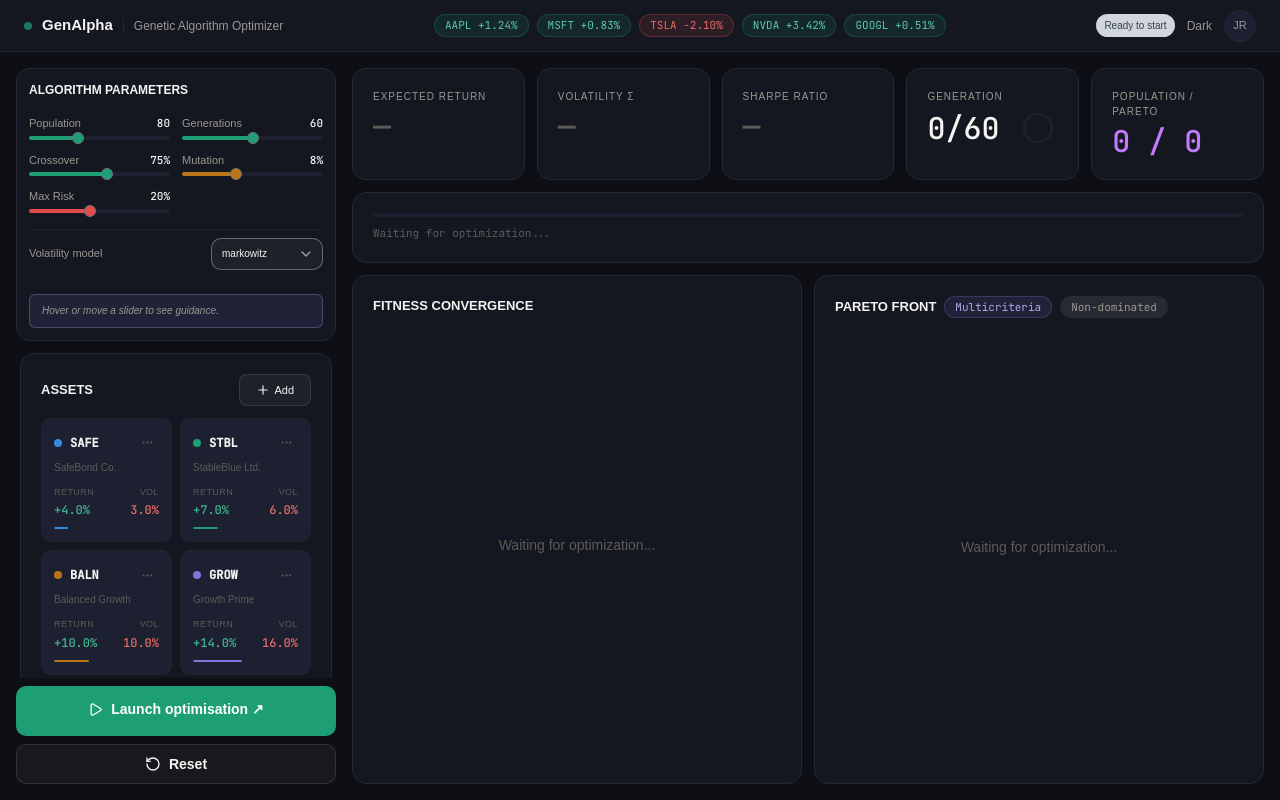
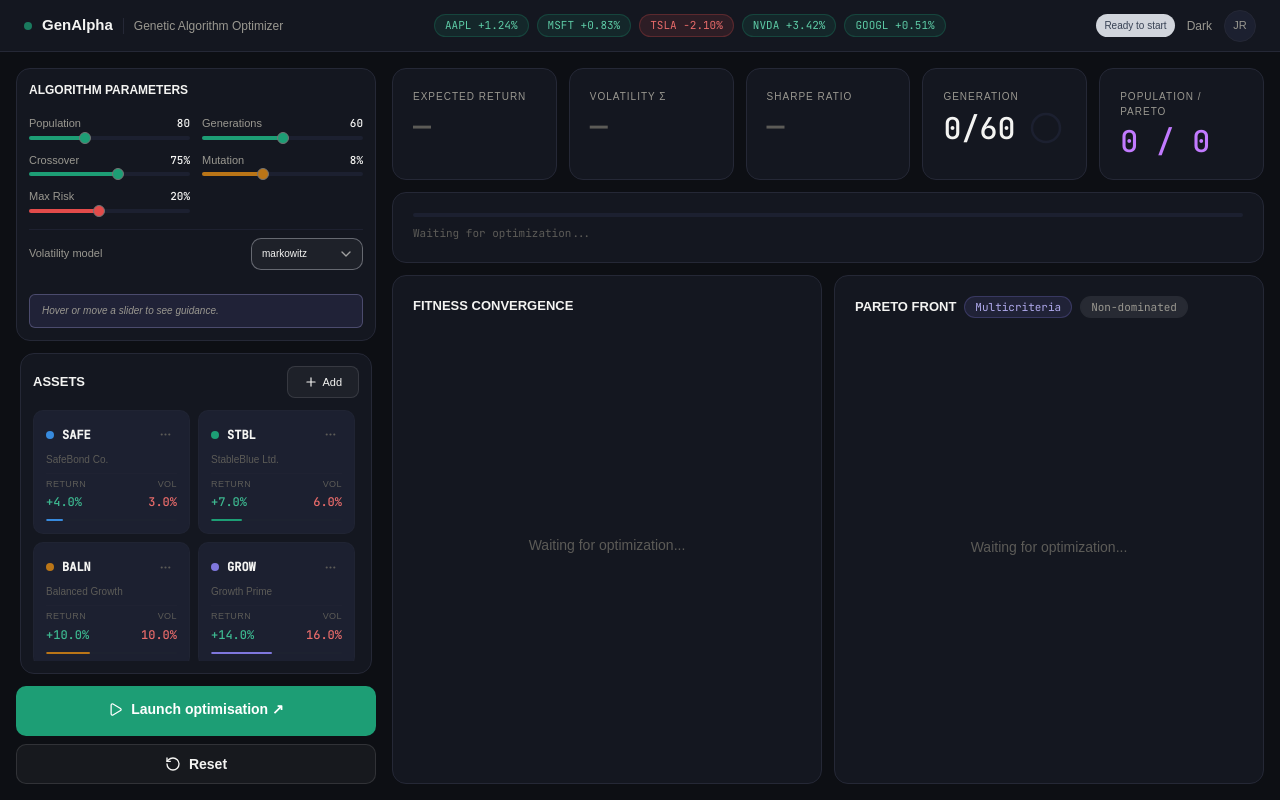
Before and after one commit to sanzouh/GenAlpha, a React (Vite) app: page / in a window 1280 px wide. Built offline with nearby package versions, Linux system fonts and the light colour scheme.

Commit message:
style(asset-list): add internal scroll area and widen left column

```diff
--- a/src/App.tsx
+++ b/src/App.tsx
@@ -40,12 +40,12 @@ export default function App() {
 
 			<div className="flex flex-1 gap-4 p-4 overflow-hidden">
 				{/* Colonne gauche */}
-				<aside className="w-80 shrink-0 flex flex-col gap-2 overflow-hidden h-full">
+				<aside className="w-90 shrink-0 flex flex-col gap-2 overflow-hidden h-full">
 					<div className="shrink-0">
 						<ParamPanel values={params} onChange={updateParam} />
 					</div>
 
-					<div className="flex-1 min-h-0 overflow-y-auto p-1">
+					<div className="flex-1 min-h-0 p-1">
 						<AssetList />
 					</div>
 
--- a/src/components/AssetList/index.tsx
+++ b/src/components/AssetList/index.tsx
@@ -21,8 +21,8 @@ export default function AssetList() {
 
 	return (
 		<>
-			<div className="card flex flex-col gap-3">
-				<div className="flex items-center justify-between">
+			<div className="bg-surface border border-gray-200 rounded-xl p-3 flex flex-col gap-3 h-full">
+				<div className="flex items-center justify-between shrink-0">
 					<p className="text-[13px] font-semibold uppercase text-gray-900">
 						Assets
 					</p>
@@ -37,11 +37,13 @@ export default function AssetList() {
 					</Button>
 				</div>
 
-				<AssetTable
-					assets={assets}
-					onEdit={(asset) => setModal({ type: "edit", asset })}
-					onDelete={(asset) => setModal({ type: "delete", asset })}
-				/>
+				<div className="flex-1 min-h-0 overflow-y-auto pr-1">
+					<AssetTable
+						assets={assets}
+						onEdit={(asset) => setModal({ type: "edit", asset })}
+						onDelete={(asset) => setModal({ type: "delete", asset })}
+					/>
+				</div>
 			</div>
 
 			{/* Modals */}
```
